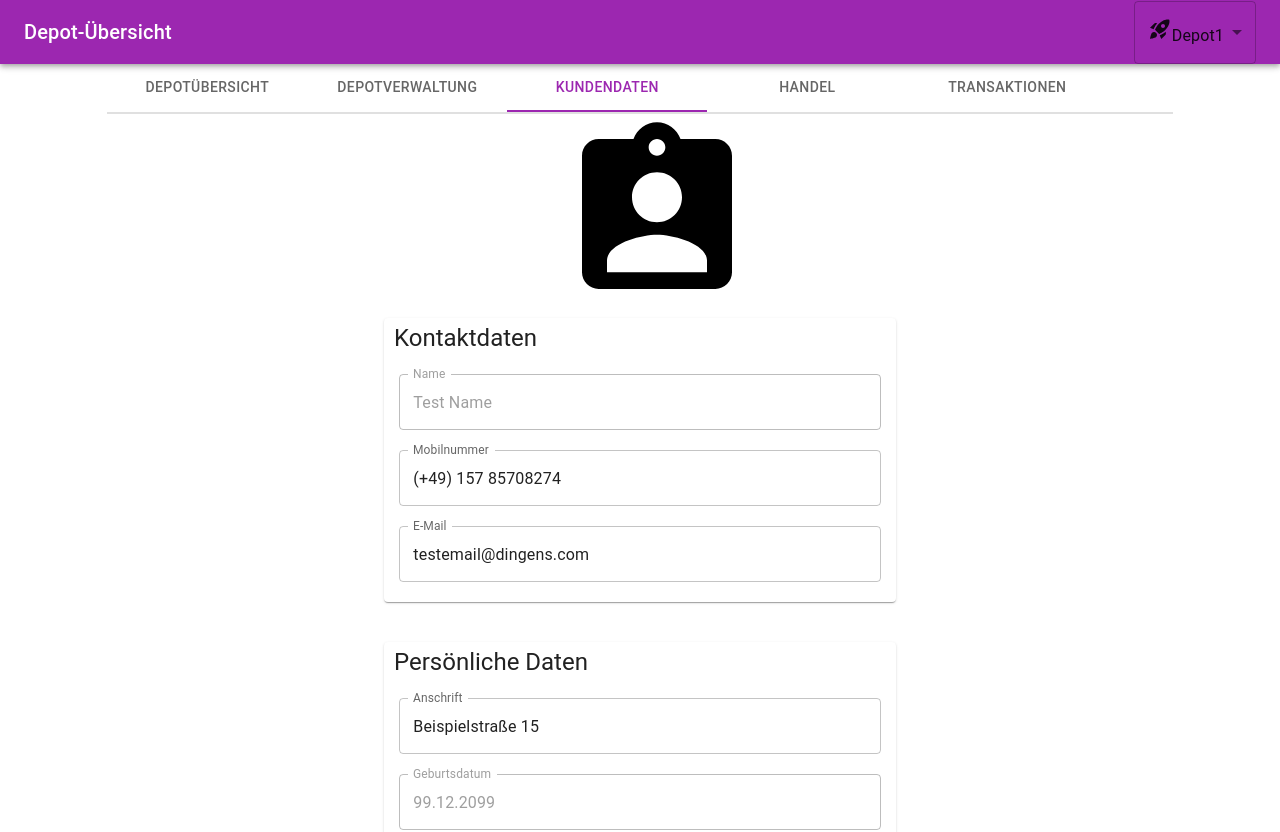
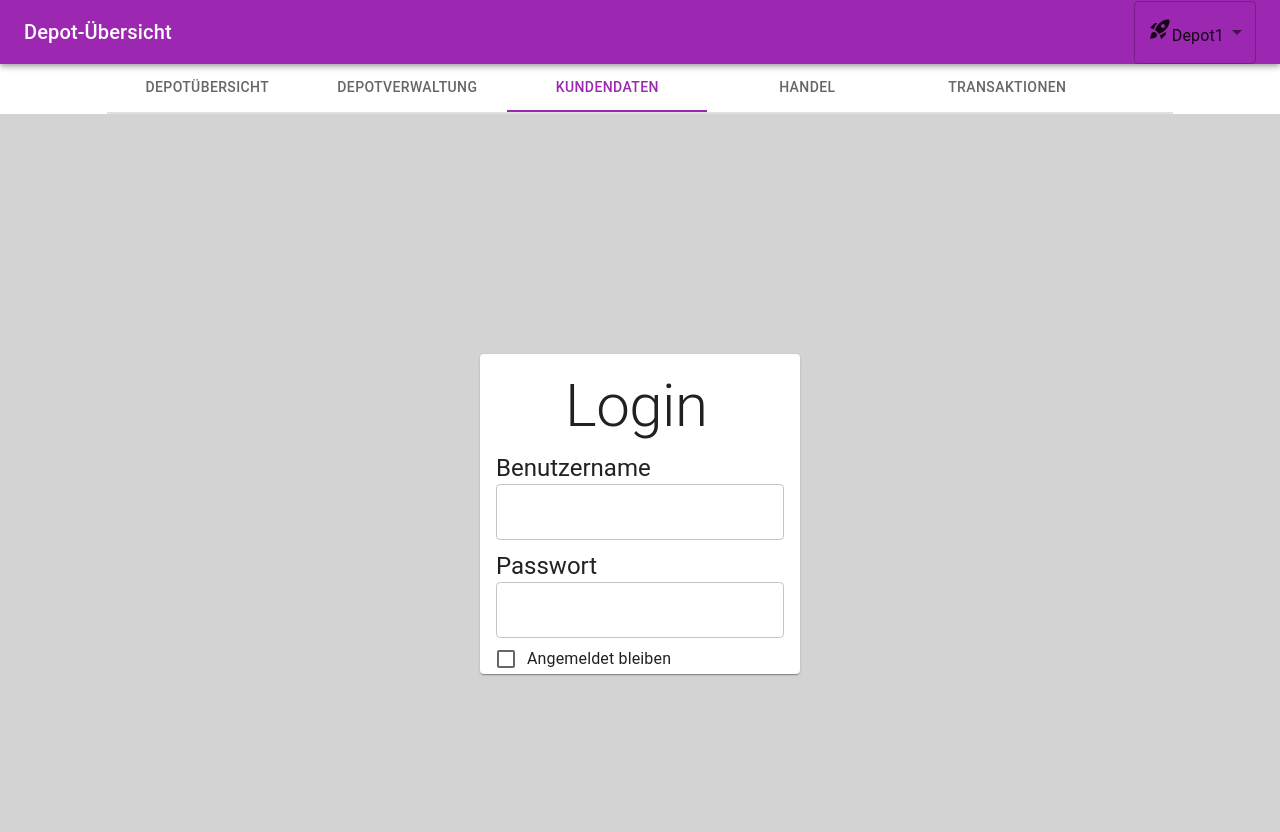
Before and after one commit to HSWsac2/depot-ui, a React (Create React App) app: page /data in a window 1280 px wide. Shown: the top 832 px of the page. Built offline with nearby package versions, Linux system fonts and the light colour scheme.

Commit message:
implement login and session cookies

```diff
--- a/package.json
+++ b/package.json
@@ -14,6 +14,7 @@
     "chart.js": "^3.7.0",
     "react": "^17.0.2",
     "react-chartjs-2": "^4.0.1",
+    "react-cookie": "^4.1.1",
     "react-dom": "^17.0.2",
     "react-input-mask": "^2.0.4",
     "react-router-dom": "^5.1.3",
--- a/src/App.js
+++ b/src/App.js
@@ -1,10 +1,18 @@
+import { useEffect, useState } from 'react';
+import { useCookies } from 'react-cookie';
 import './App.css';
 import AppRouter from './AppRouter';
+import { UserContext } from './context/UserContext';
 
 function App() {
-  return <>
-    <AppRouter />
-  </>;
+
+  const [userCookie] = useCookies(['user']);
+
+  return (
+    <UserContext.Provider value={{ currentUser: userCookie.user ?? null }} >
+      <AppRouter />
+    </UserContext.Provider>
+  )
 }
 
 export default App;
--- a/src/AppRouter.js
+++ b/src/AppRouter.js
@@ -1,37 +1,37 @@
 import React, { useState } from "react";
-import { Route, Switch } from "react-router-dom";
+import { Switch } from "react-router-dom";
 import { BrowserRouter as Router } from "react-router-dom/cjs/react-router-dom.min";
-import Login from "./app/common/login/Login";
 import CustomerInformation from "./app/components/customer-information/CustomerInformation";
 import DepotManagement from "./app/components/depot-management/DepotManagement";
 import DepotOverview from "./app/components/depotOverview/DepotOverview";
 import Frame from "./app/components/frame/Frame";
 import Trading from "./app/components/trading/Trading";
+import ProtectedRoute from "./app/components/frame/ProtectedRoute";
 import TransactionOverview from "./app/components/transaction-overview/TransactionOverview";
 
 export default function AppRouter() {
     //Mock data
-    const [customer, setCustomer] = useState({name: "Test Name", phone: "+4915785708274", email: "testemail@dingens.com", address: "Beispielstraße 15", birthday: "99.12.2099", nationality: "Deutsch"});
+    const [customer, setCustomer] = useState({ name: "Test Name", phone: "+4915785708274", email: "testemail@dingens.com", address: "Beispielstraße 15", birthday: "99.12.2099", nationality: "Deutsch" });
 
     return <>
         <Router>
             <Frame />
             <Switch>
-                <Route path="/management">
-                    <DepotManagement />
-                </Route>
-                <Route path="/data">
-                    <CustomerInformation customer={customer} setCustomer={setCustomer}/>
-                </Route>
-                <Route path="/overview">
-                    <DepotOverview/>
-                </Route>
-                <Route path="/transactions">
-                    <TransactionOverview/>
-                </Route>
-                <Route path="/trade">
+                <ProtectedRoute path="/management">
+                        <DepotManagement />
+                </ProtectedRoute>
+                <ProtectedRoute path="/data">
+                    <CustomerInformation customer={customer} setCustomer={setCustomer} />
+                </ProtectedRoute>
+                <ProtectedRoute path="/overview">
+                    <DepotOverview />
+                </ProtectedRoute>
+                <ProtectedRoute path="/transactions">
+                    <TransactionOverview />
+                </ProtectedRoute>
+                <ProtectedRoute path="/trade">
                     <Trading />
-                </Route>
+                </ProtectedRoute>
             </Switch>
         </Router>
     </>;
--- a/src/app/common/login/Login.js
+++ b/src/app/common/login/Login.js
@@ -1,5 +1,7 @@
 import { Button, Card, CardActions, CardContent, Checkbox, FormControlLabel, FormGroup, TextField, Typography } from "@mui/material";
-import React, { useState } from "react";
+import React, { useContext, useState } from "react";
+import { useCookies } from "react-cookie";
+import { UserContext } from "../../../context/UserContext";
 
 import './Login.css';
 
@@ -7,8 +9,14 @@ export default function Login() {
     const [user, setUser] = useState({username: null, password: null});
     const [rememberUser, setRememberUser] = useState(false);
 
+    const [, setUserCookie, removeUserCookie] = useCookies(['user']);
+
     function login() {
-        //TODO navigiere zur Seite
+        if (rememberUser) {
+            setUserCookie("user", user, {path: "/", maxAge: 600});
+        } else {
+            removeUserCookie();
+        }
     }
 
     return <>
--- /dev/null
+++ b/src/app/components/frame/ProtectedRoute.js
@@ -0,0 +1,20 @@
+import { Box } from "@mui/material";
+import { useContext } from "react";
+import { Redirect, Route } from "react-router-dom";
+import { UserContext } from "../../../context/UserContext";
+import Login from "../../common/login/Login"
+
+// pass all args to the underlying Route
+export default function ProtectedRoute({ children, ...args }) {
+
+    const { currentUser } = useContext(UserContext)
+
+    return (
+        <Route {...args}>
+            {currentUser === null ?
+                <Login /> :
+                children
+            }
+        </Route>
+    )
+}
--- /dev/null
+++ b/src/context/UserContext.js
@@ -0,0 +1,3 @@
+import { createContext } from "react";
+
+export const UserContext = createContext(null);
--- a/src/index.js
+++ b/src/index.js
@@ -3,10 +3,13 @@ import ReactDOM from 'react-dom';
 import './index.css';
 import App from './App';
 import reportWebVitals from './reportWebVitals';
+import { CookiesProvider } from 'react-cookie';
 
 ReactDOM.render(
   <React.StrictMode>
-    <App />
+    <CookiesProvider >
+      <App />
+    </CookiesProvider>
   </React.StrictMode>,
   document.getElementById('root')
 );
```
Also changed, not shown: 1 other file (tests, documents, lock files or other folders).
